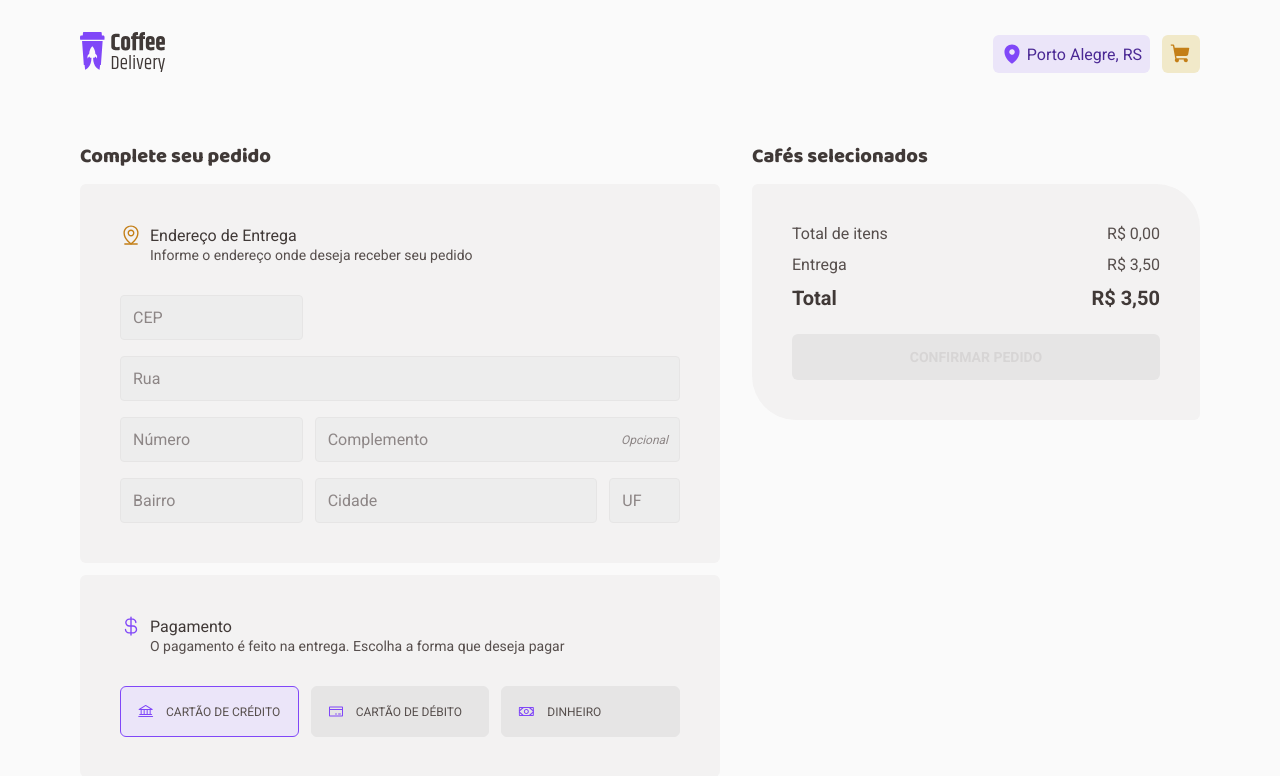
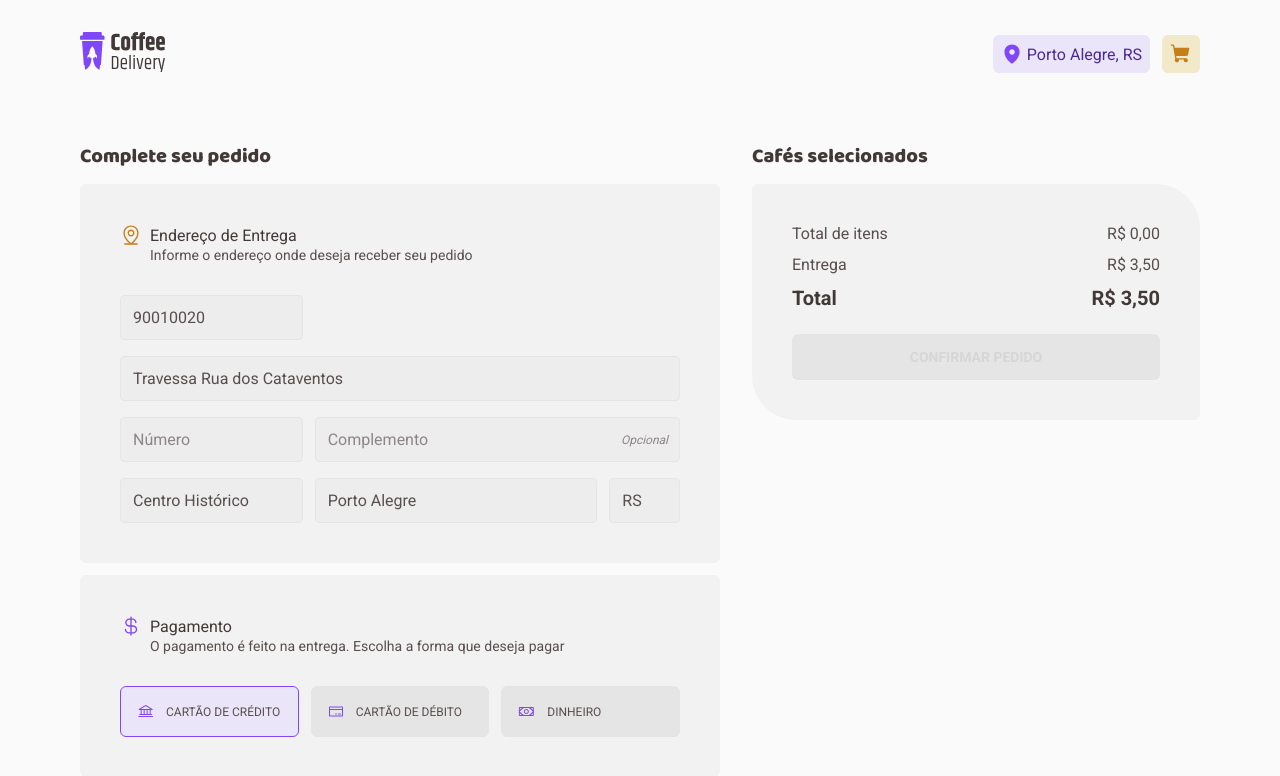
Before and after one commit to brunobiondi/rocketseat-ignite-rjs22-p02-challenge, a React (Vite) app: page /checkout in a window 1280 px wide. Shown: the top 776 px of the page. Built offline with nearby package versions, Linux system fonts and the light colour scheme.

Commit message:
feat: cep to postal code; integration api

```diff
--- a/package.json
+++ b/package.json
@@ -18,7 +18,6 @@
     "immer": "^9.0.19",
     "react": "^18.2.0",
     "react-dom": "^18.2.0",
-    "react-hook-form": "^7.43.5",
     "react-router-dom": "^6.9.0",
     "styled-components": "^5.3.9"
   },
--- a/src/@types/env.d.ts
+++ b/src/@types/env.d.ts
@@ -1,5 +1,5 @@
 interface ImportMetaEnv {
-  VITE_API_CEP: string
+  VITE_API_POSTALCODE: string
   VITE_LOCALSTORAGE_CART_VERSION: string
   VITE_LOCALSTORAGE_CART_KEY_DATA: string
   VITE_LOCALSTORAGE_CART_KEY_VERSION: string
--- a/src/components/Checkout/components/Delivery/index.tsx
+++ b/src/components/Checkout/components/Delivery/index.tsx
@@ -1,9 +1,38 @@
 import { BoxTitle } from '../BoxTitle'
 import { Container, FlexColumn, FlexRow, Form, Input, LabelObs } from './styled'
-
 import { ReactComponent as SvgCheckoutLocation } from '@/assets/checkout-location.svg'
+import { ChangeEvent, useContext, useState } from 'react'
+import { ShopContext } from '@/contexts/Shop/ShopContext'
+import { api } from '@/services/api'
 
 export const Delivery = () => {
+  const { delivery } = useContext(ShopContext)
+
+  const [postalCode, setPostalCode] = useState(`${delivery.postalCode}`)
+  const [isLoading, setIsLoading] = useState(false)
+
+  const getPostalCode = (value: string) => {
+    api
+      .get(value)
+      .then(({ data }) => {
+        console.log(data)
+      })
+      .catch((error) => {
+        console.log(error)
+      })
+      .finally(() => setIsLoading(false))
+  }
+
+  const handlePostalCodeChange = (event: ChangeEvent<HTMLInputElement>) => {
+    const value = `${event.target.value}`.replace(/\D/g, '').substring(0, 8)
+    setPostalCode(value)
+
+    if (value.length === 8 && postalCode !== value) {
+      setIsLoading(true)
+      getPostalCode(value)
+    }
+  }
+
   return (
     <Container>
       <BoxTitle
@@ -11,16 +40,20 @@ export const Delivery = () => {
         subtitle="Informe o endereço onde deseja receber seu pedido"
         image={<SvgCheckoutLocation />}
       />
-      <Form>
+      <Form isLoading={isLoading}>
         <FlexRow>
           <FlexColumn flex={1}>
-            <Input placeholder="CEP" />
+            <Input
+              onChange={handlePostalCodeChange}
+              value={postalCode}
+              placeholder="CEP"
+            />
           </FlexColumn>
           <FlexColumn flex={2}></FlexColumn>
         </FlexRow>
         <FlexRow>
           <FlexColumn>
-            <Input placeholder="Rua" />
+            <Input placeholder="Rua" defaultValue={delivery.street} />
           </FlexColumn>
         </FlexRow>
         <FlexRow>
@@ -29,19 +62,23 @@ export const Delivery = () => {
           </FlexColumn>
           <FlexColumn flex={2}>
             <LabelObs htmlFor="complement">Opcional</LabelObs>
-            <Input placeholder="Complemento" paddingRight="4.5rem" />
+            <Input
+              defaultValue={delivery.apartment_unit}
+              placeholder="Complemento"
+              paddingRight="4.5rem"
+            />
           </FlexColumn>
         </FlexRow>
         <FlexRow>
           <FlexColumn flex={1}>
-            <Input placeholder="Bairro" />
+            <Input defaultValue={delivery.neighborhood} placeholder="Bairro" />
           </FlexColumn>
           <FlexColumn flex={2}>
             <FlexColumn flex={4}>
-              <Input placeholder="Cidade" />
+              <Input defaultValue={delivery.city} placeholder="Cidade" />
             </FlexColumn>
             <FlexColumn flex={1}>
-              <Input placeholder="UF" />
+              <Input defaultValue={delivery.state} placeholder="UF" />
             </FlexColumn>
           </FlexColumn>
         </FlexRow>
--- a/src/contexts/Shop/ShopContext.tsx
+++ b/src/contexts/Shop/ShopContext.tsx
@@ -1,8 +1,13 @@
-import { createContext, PropsWithChildren, ReducerState, useReducer } from 'react'
+import { createContext, PropsWithChildren, useReducer } from 'react'
 import { getCart, getDelivery, getPayment } from './cartLocalStorage'
 import * as actions from './reducer/actions'
 import { shopReducer } from './reducer/reducer'
-import { DeliveryModel, PaymentType, ShopContextModel, ShopModel } from './ShopModel'
+import {
+  DeliveryModel,
+  PaymentType,
+  ShopContextModel,
+  ShopModel,
+} from './ShopModel'
 import * as defaultState from './ShopDefaultState'
 
 export const ShopContext = createContext<ShopContextModel>(
@@ -19,7 +24,7 @@ export const ShopContextProvider = ({ children }: PropsWithChildren) => {
 
   const [{ cart, products, delivery, payment }, dispatch] = useReducer(
     shopReducer,
-    initialState as ReducerState<ShopModel>,
+    initialState,
   )
 
   const cartAdd = (productKey: string, amount: number) => {
--- a/src/contexts/Shop/ShopDefaultState.ts
+++ b/src/contexts/Shop/ShopDefaultState.ts
@@ -10,7 +10,7 @@ export { products }
 export const cart: ProductsModel = {}
 
 export const delivery: DeliveryModel = {
-  cep: '90010020',
+  postalCode: '90010020',
   state: 'RS',
   city: 'Porto Alegre',
   neighborhood: 'Centro Histórico',
--- a/src/contexts/Shop/ShopModel.ts
+++ b/src/contexts/Shop/ShopModel.ts
@@ -14,7 +14,7 @@ export interface ProductsModel {
 }
 
 export interface DeliveryModel {
-  cep: string
+  postalCode: string
   state: string
   city: string
   neighborhood: string
--- a/src/services/api.ts
+++ b/src/services/api.ts
@@ -1,5 +1,5 @@
 import axios from 'axios'
 
 export const api = axios.create({
-  baseURL: import.meta.env.VITE_API_CEP,
+  baseURL: import.meta.env.VITE_API_POSTALCODE,
 })
```
Also changed, not shown: src/services/QueryCep.ts (deleted, +0 -9 lines), 2 other files (tests, documents, lock files or other folders).
